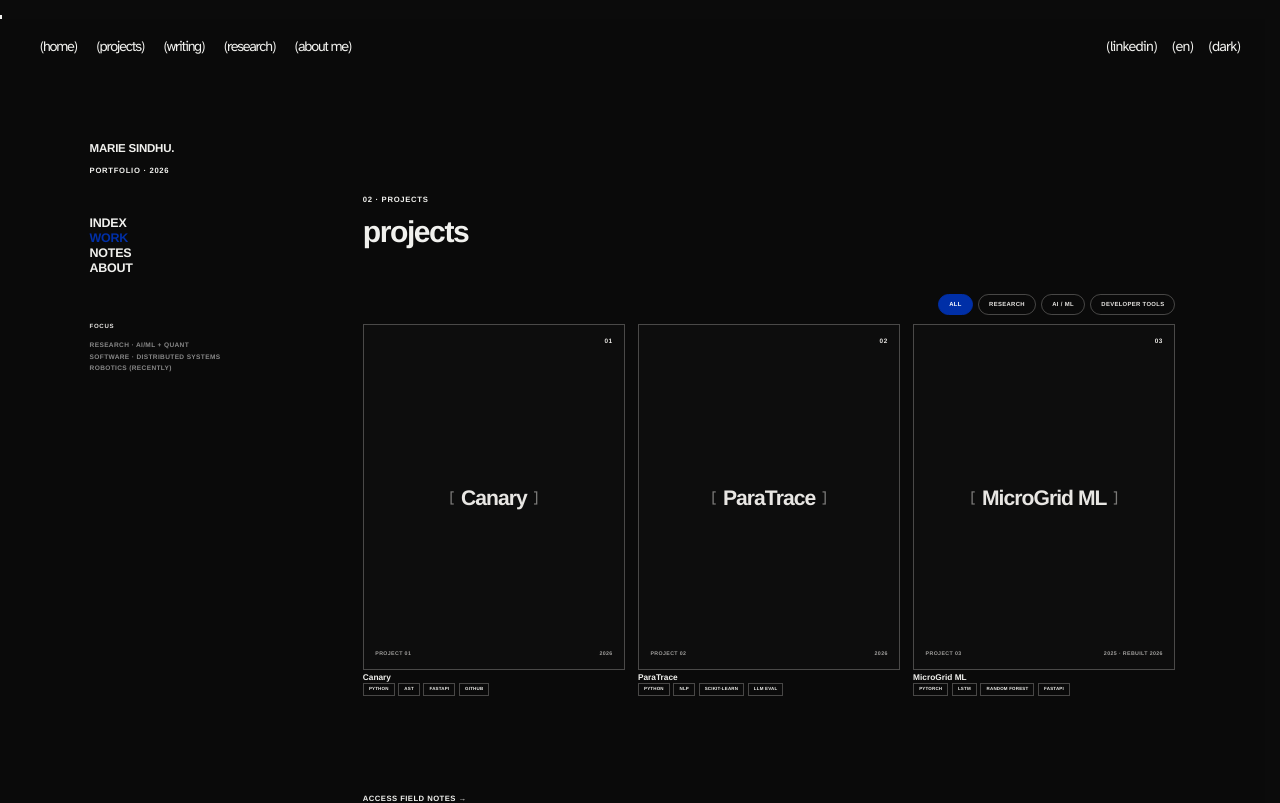
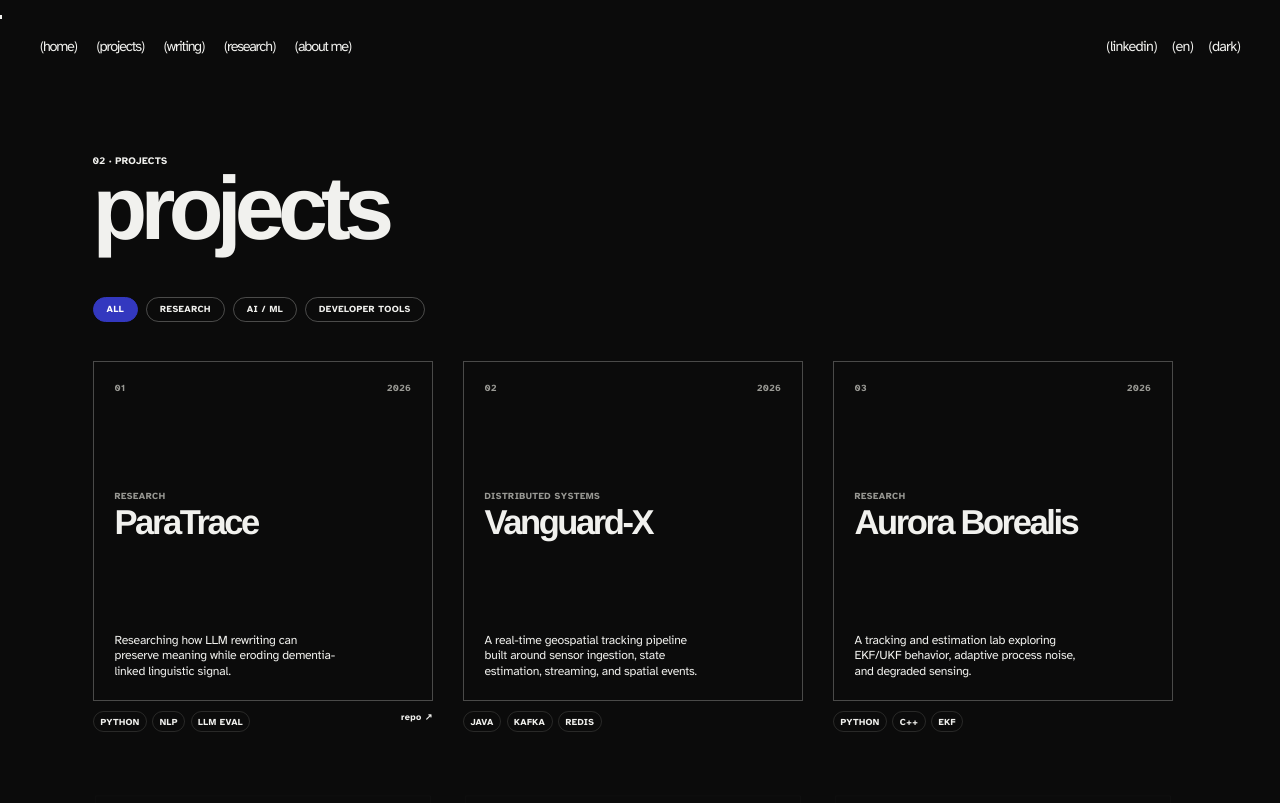
Before and after one commit to cybr-wisp/marie.dev, a Next.js app: page /projects in a window 1280 px wide. Shown: the top 803 px of the page. Built offline with nearby package versions, Linux system fonts and the light colour scheme.

Commit message:
feat: refresh project portfolio content

```diff
--- a/app/projects/page.tsx
+++ b/app/projects/page.tsx
@@ -1,68 +1,29 @@
 import type { Metadata } from "next";
 
-import { ArchiveRail } from "@/components/chrome/ArchiveRail";
 import { ProjectsExplorer } from "@/components/projects/ProjectsExplorer";
 import { projects } from "@/content/projects";
 
 export const metadata: Metadata = {
-  title: "Work",
-  description:
-    "Software, systems, machine learning, and research projects.",
+  title: "Projects",
+  description: "Software, systems, machine learning, and research projects.",
 };
 
 export default function ProjectsPage() {
   return (
-    <main
-      id="main-content"
-      className="archive-page"
-    >
-      <div className="archive-frame">
-        <ArchiveRail current="work" />
+    <main id="main-content" className="editorial-page editorial-projects">
+      <section className="projects-shell" aria-labelledby="projects-title">
+        <header className="section-heading">
+          <span className="section-kicker copy-en">02 · PROJECTS</span>
+          <span className="section-kicker copy-fr">02 · PROJETS</span>
 
-        <section className="archive-content archive-content--work">
-          <header className="archive-header fade-up" style={{ animationDelay: "0.1s" }}>
-            <div>
-              <span className="archive-kicker">
-                <span className="copy-en">
-                  02 · PROJECTS
-                </span>
+          <h1 id="projects-title">
+            <span className="copy-en">projects</span>
+            <span className="copy-fr">projets</span>
+          </h1>
+        </header>
 
-                <span className="copy-fr">
-                  02 · PROJETS
-                </span>
-              </span>
-
-              <h1 className="archive-title">
-                <span className="copy-en">
-                  projects
-                </span>
-
-                <span className="copy-fr">
-                  projets
-                </span>
-              </h1>
-            </div>
-          </header>
-
-          <ProjectsExplorer projects={projects} />
-        </section>
-      </div>
-
-      <div className="field-notes-footer fade-up" style={{ animationDelay: "0.6s" }}>
-        <a
-          href="https://github.com/cybr-wisp/marie.dev"
-          target="_blank"
-          rel="noreferrer"
-        >
-          <span className="copy-en">
-            ACCESS FIELD NOTES →
-          </span>
-
-          <span className="copy-fr">
-            ACCÉDER AUX NOTES DE TERRAIN →
-          </span>
-        </a>
-      </div>
+        <ProjectsExplorer projects={projects} />
+      </section>
     </main>
   );
 }
--- a/components/projects/ProjectsExplorer.tsx
+++ b/components/projects/ProjectsExplorer.tsx
@@ -1,134 +1,75 @@
 "use client";
 
-import Link from "next/link";
 import { useState } from "react";
 
-import type {
-  Project,
-  ProjectCategory,
-} from "@/types/content";
+import type { Project, ProjectCategory } from "@/types/content";
 
 type ProjectsExplorerProps = Readonly<{
   projects: readonly Project[];
 }>;
 
-const filters = [
-  "ALL",
-  "RESEARCH",
-  "AI / ML",
-  "DEVELOPER TOOLS",
-] as const;
+const filters = ["ALL", "RESEARCH", "AI / ML", "DEVELOPER TOOLS"] as const;
 
-type Filter =
-  | "ALL"
-  | ProjectCategory;
+type Filter = "ALL" | ProjectCategory;
 
-export function ProjectsExplorer({
-  projects,
-}: ProjectsExplorerProps) {
-  const [activeFilter, setActiveFilter] =
-    useState<Filter>("ALL");
+export function ProjectsExplorer({ projects }: ProjectsExplorerProps) {
+  const [activeFilter, setActiveFilter] = useState<Filter>("ALL");
 
   const filteredProjects =
     activeFilter === "ALL"
       ? projects
-      : projects.filter((project) =>
-          project.categories.includes(activeFilter),
-        );
+      : projects.filter((project) => project.categories.includes(activeFilter));
 
   return (
-    <div className="work-browser">
-      <div className="work-tools fade-up" style={{ animationDelay: "0.2s" }}>
-        <div
-          className="work-filters"
-          aria-label="Project filters"
-        >
+    <div className="projects-browser">
+      <div className="project-filters" aria-label="Project filters">
         {filters.map((filter) => (
           <button
             type="button"
             key={filter}
             className={
               activeFilter === filter
-                  ? "work-filter is-active"
-                  : "work-filter"
+                ? "project-filter is-active"
+                : "project-filter"
             }
-              onClick={() =>
-                setActiveFilter(filter)
-              }
+            onClick={() => setActiveFilter(filter)}
           >
             {filter}
           </button>
         ))}
       </div>
+
+      <div className="project-grid">
+        {filteredProjects.map((project) => (
+          <article className="project-tile motion-card" id={project.slug} key={project.slug}>
+            <div className="project-tile__surface">
+              <div className="project-tile__topline">
+                <span>{project.number}</span>
+                <span>{project.year}</span>
               </div>
 
-      <div className="work-card-grid fade-up" style={{ animationDelay: "0.35s" }}>
-        {filteredProjects.map((project) => (
-          <article
-            className="work-card"
-            key={project.slug}
-          >
-            <Link
-              href={`/projects/${project.slug}`}
-              className="work-card__project-link"
-              aria-label={`Open ${project.title}`}
-            >
-              <div className="work-card__link">
-                <div className="work-card__top">
-                  <span>{project.number}</span>
+              <div className="project-tile__main">
+                <p>{project.categories[0]}</p>
+                <h2>{project.title}</h2>
               </div>
 
-                <div className="work-card__center">
-                  <span
-                    className="work-card__bracket"
-                    aria-hidden="true"
-                  >
-                    [
-                  </span>
-
-                  <h2>{project.title}</h2>
-
-                  <span
-                    className="work-card__bracket"
-                    aria-hidden="true"
-                  >
-                    ]
-                  </span>
+              <p className="project-tile__summary copy-en">{project.summary.en}</p>
+              <p className="project-tile__summary copy-fr">{project.summary.fr}</p>
             </div>
 
-                <span className="work-card__view">
-                  VIEW PROJECT
-                  <span aria-hidden="true">
-                    ↗
-                  </span>
-                </span>
-
-                <div className="work-card__bottom">
-                  <span>
-                    PROJECT {project.number}
-                  </span>
-
-                  <span>{project.year}</span>
-                </div>
+            <div className="project-tile__meta">
+              <div className="project-tile__tags">
+                {project.tags.slice(0, 3).map((tag) => (
+                  <span key={tag}>{tag}</span>
+                ))}
               </div>
 
-              <div className="work-card__meta">
-                <h3>{project.title}</h3>
-
-                <div className="work-card__tech">
-                  {project.tags
-                    .slice(0, 4)
-                    .map((tag) => (
-                      <span
-                        key={tag}
-                        className="tech-badge"
-                      >
-                        {tag}
-                      </span>
-                    ))}
+              {project.repository ? (
+                <a href={project.repository} target="_blank" rel="noreferrer">
+                  repo ↗
+                </a>
+              ) : null}
             </div>
-              </div>
-            </Link>
           </article>
         ))}
       </div>
--- a/content/projects.ts
+++ b/content/projects.ts
@@ -1,181 +1,109 @@
 import type { Project } from "@/types/content";
 
-export const projects = [
+export const projects: readonly Project[] = [
   {
     number: "01",
+    slug: "paratrace",
+    title: "ParaTrace",
+    year: "2026",
+    categories: ["RESEARCH", "AI / ML", "AI SAFETY"],
+    summary: {
+      en: "Researching how LLM rewriting can preserve meaning while eroding dementia-linked linguistic signal.",
+      fr: "Étude de la façon dont la réécriture par LLM peut préserver le sens tout en érodant le signal linguistique lié à la démence.",
+    },
+    intro: {
+      en: "An AI-safety study of linguistic biomarker preservation under progressive LLM rewriting.",
+      fr: "Une étude de sûreté de l’IA sur la préservation des biomarqueurs linguistiques sous réécriture progressive par LLM.",
+    },
+    tags: ["PYTHON", "NLP", "LLM EVAL", "SCIKIT-LEARN"],
+    sections: [],
+    repository: "https://github.com/cybr-wisp/paratrace-cym2026",
+  },
+  {
+    number: "02",
+    slug: "vanguard-x",
+    title: "Vanguard-X",
+    year: "2026",
+    categories: ["DISTRIBUTED SYSTEMS"],
+    summary: {
+      en: "A real-time geospatial tracking pipeline built around sensor ingestion, state estimation, streaming, and spatial events.",
+      fr: "Un pipeline géospatial temps réel combinant ingestion de capteurs, estimation d’état, streaming et événements spatiaux.",
+    },
+    intro: {
+      en: "A distributed tracking system for ingesting, fusing, and serving live geospatial state.",
+      fr: "Un système distribué de suivi pour ingérer, fusionner et servir un état géospatial en direct.",
+    },
+    tags: ["JAVA", "KAFKA", "REDIS", "PROTOBUF"],
+    sections: [],
+  },
+  {
+    number: "03",
+    slug: "aurora-borealis",
+    title: "Aurora Borealis",
+    year: "2026",
+    categories: ["RESEARCH"],
+    summary: {
+      en: "A tracking and estimation lab exploring EKF/UKF behavior, adaptive process noise, and degraded sensing.",
+      fr: "Un laboratoire de suivi et d’estimation explorant EKF/UKF, le bruit de processus adaptatif et la détection dégradée.",
+    },
+    intro: {
+      en: "A radar tracking sandbox for state estimation, maneuver recovery, and Monte Carlo validation.",
+      fr: "Un banc d’essai radar pour l’estimation d’état, la récupération après manœuvre et la validation Monte Carlo.",
+    },
+    tags: ["PYTHON", "C++", "EKF", "UKF"],
+    sections: [],
+  },
+  {
+    number: "04",
     slug: "canary",
     title: "Canary",
     year: "2026",
-    categories: [
-      "DEVELOPER TOOLS",
-      "STATIC ANALYSIS",
-    ],
+    categories: ["DEVELOPER TOOLS", "STATIC ANALYSIS"],
     summary: {
-      en:
-        "Repository-aware semantic regression detection for GitHub pull requests.",
-      fr:
-        "Détection de régressions sémantiques, consciente du dépôt, pour les pull requests GitHub.",
+      en: "Repository-aware semantic regression detection for GitHub pull requests.",
+      fr: "Détection de régressions sémantiques à l’échelle du dépôt pour les pull requests GitHub.",
     },
     intro: {
-      en:
-        "Canary asks a stricter question than whether a pull request is syntactically valid: what existing code could this change break? It compares Python interfaces across BASE and HEAD, indexes repository call sites, validates callers against the changed API, and reports confirmed incompatibilities through GitHub Checks or the CLI.",
-      fr:
-        "Canary pose une question plus exigeante que la simple validité syntaxique d'une pull request : quel code existant ce changement peut-il casser ? Il compare les interfaces Python entre BASE et HEAD, indexe les sites d'appel du dépôt, valide les appelants par rapport à l'API modifiée et signale les incompatibilités confirmées via GitHub Checks ou la CLI.",
+      en: "Static analysis for detecting incompatible Python API changes before merge.",
+      fr: "Analyse statique pour détecter les modifications incompatibles d’API Python avant fusion.",
     },
-    tags: [
-      "PYTHON",
-      "AST",
-      "FASTAPI",
-      "GITHUB",
-    ],
-    sections: [
-      {
-        label: {
-          en: "PROBLEM",
-          fr: "PROBLÈME",
-        },
-        body: {
-          en:
-            "A function definition and a call site can each remain valid Python while becoming incompatible with one another after an interface change. Canary treats that repository-level relationship as the object of analysis.",
-          fr:
-            "Une définition de fonction et un site d'appel peuvent chacun rester du Python valide tout en devenant incompatibles après une modification d'interface. Canary traite cette relation à l'échelle du dépôt comme l'objet de l'analyse.",
-        },
-      },
-      {
-        label: {
-          en: "SYSTEM",
-          fr: "SYSTÈME",
-        },
-        body: {
-          en:
-            "Canary resolves BASE and HEAD, parses changed Python APIs into ASTs, produces semantic compatibility findings, builds a repository-wide symbol and call-site index, then performs argument-aware validation to distinguish confirmed breakages from unaffected or unknown callers.",
-          fr:
-            "Canary résout BASE et HEAD, analyse les API Python modifiées sous forme d'AST, produit des constats de compatibilité sémantique, construit un index des symboles et des sites d'appel à l'échelle du dépôt, puis valide les arguments afin de distinguer les ruptures confirmées des appelants non affectés ou indéterminés.",
-        },
-      },
-      {
-        label: {
-          en: "ENGINEERING",
-          fr: "INGÉNIERIE",
-        },
-        body: {
-          en:
-            "The GitHub App and Typer CLI share the same deterministic analysis engine. FastAPI handles webhook delivery, GitHub App authentication and Checks API integration sit behind dedicated boundaries, and the test suite exercises semantic rules, call validation, webhook behavior, and integration paths.",
-          fr:
-            "La GitHub App et la CLI Typer partagent le même moteur d'analyse déterministe. FastAPI gère les webhooks, l'authentification GitHub App et l'intégration Checks API sont isolées derrière des frontières dédiées, et la suite de tests couvre les règles sémantiques, la validation des appels, les webhooks et les chemins d'intégration.",
-        },
-      },
-    ],
+    tags: ["PYTHON", "AST", "FASTAPI", "GITHUB"],
+    sections: [],
     repository: "https://github.com/cybr-wisp/canary",
   },
   {
-    number: "02",
-    slug: "paratrace",
-    title: "ParaTrace",
-    year: "2026",
-    categories: [
-      "RESEARCH",
-      "AI SAFETY",
-    ],
+    number: "05",
+    slug: "microgrid-ml",
+    title: "MicroGrid ML",
+    year: "2025",
+    categories: ["AI / ML", "ENERGY SYSTEMS"],
     summary: {
-      en:
-        "An AI-safety study showing how LLM rewriting can preserve semantic meaning while eroding dementia-linked linguistic signal.",
-      fr:
-        "Une étude de sûreté de l'IA montrant que la réécriture par LLM peut préserver le sens tout en érodant le signal linguistique lié à la démence.",
+      en: "Machine learning for next-hour electricity forecasting and temporal microgrid fault-risk detection.",
+      fr: "Apprentissage automatique pour la prévision électrique à une heure et la détection temporelle du risque de panne.",
     },
     intro: {
-      en:
-        "ParaTrace audits a hidden interaction between AI clinical scribes and speech-based cognitive screening: the rewritten note can remain semantically faithful while the linguistic form carrying diagnostic signal moves toward chance-level classification.",
-      fr:
-        "ParaTrace audite une interaction cachée entre les scribes cliniques d'IA et le dépistage cognitif fondé sur la parole : la note réécrite peut rester sémantiquement fidèle tandis que la forme linguistique portant le signal diagnostique se rapproche d'une classification au niveau du hasard.",
+      en: "Forecasting and fault detection for residential microgrid time series.",
+      fr: "Prévision et détection de pannes pour des séries temporelles de micro-réseaux résidentiels.",
     },
-    tags: [
-      "PYTHON",
-      "NLP",
-      "SCIKIT-LEARN",
-      "LLM EVAL",
-    ],
-    sections: [
-      {
-        label: {
-          en: "QUESTION",
-          fr: "QUESTION",
-        },
-        body: {
-          en:
-            "Clinical AI scribes are designed to normalize speech, while computational cognitive screening relies on linguistic patterns such as coherence, lexical choice, syntactic structure, repetitions, and disfluencies. ParaTrace measures whether those objectives conflict.",
-          fr:
-            "Les scribes cliniques d'IA sont conçus pour normaliser la parole, tandis que le dépistage cognitif computationnel s'appuie sur des motifs linguistiques comme la cohérence, le choix lexical, la structure syntaxique, les répétitions et les disfluences. ParaTrace mesure si ces objectifs entrent en conflit.",
-        },
-      },
-      {
-        label: {
-          en: "METHOD",
-          fr: "MÉTHODE",
-        },
-        body: {
-          en:
-            "The pipeline compares clinically labeled source transcripts with progressively rewritten versions across multiple LLM backends, then measures how linguistic biomarkers and downstream diagnostic classification change.",
-          fr:
-            "Le pipeline compare des transcriptions sources étiquetées cliniquement à des versions progressivement réécrites sur plusieurs backends LLM, puis mesure l'évolution des biomarqueurs linguistiques et de la classification diagnostique en aval.",
-        },
-      },
-    ],
-    repository: "https://github.com/cybr-wisp/paratrace-cym2026",
+    tags: ["PYTORCH", "LSTM", "FASTAPI", "TIME SERIES"],
+    sections: [],
+    repository: "https://github.com/cybr-wisp/microgrid-ml-cym2025",
   },
   {
-    number: "03",
-    slug: "microgrid-ml",
-    title: "MicroGrid ML",
-    year: "2025 · REBUILT 2026",
-    categories: [
-      "AI / ML",
-      "ENERGY SYSTEMS",
-    ],
+    number: "06",
+    slug: "helios",
+    title: "Helios",
+    year: "2026",
+    categories: ["AI / ML", "RESEARCH"],
     summary: {
-      en:
-        "Machine learning for next-hour electricity forecasting and temporal microgrid fault-risk detection.",
-      fr:
-        "Apprentissage automatique pour la prévision électrique à une heure et la détection temporelle du risque de panne dans un micro-réseau.",
+      en: "An Earth-observation ML project exploring multimodal geospatial foundation models for remote-sensing analysis.",
+      fr: "Un projet ML d’observation de la Terre explorant des modèles fondamentaux géospatiaux multimodaux pour la télédétection.",
     },
     intro: {
-      en:
-        "MicroGrid ML asks two linked questions: what will residential electricity consumption look like in the next hour, and does the recent generation signal already contain evidence that a fault is emerging?",
-      fr:
-        "MicroGrid ML pose deux questions liées : à quoi ressemblera la consommation électrique résidentielle dans la prochaine heure, et le signal de production récent contient-il déjà des indices qu'une défaillance est en train d'apparaître ?",
+      en: "Applied Earth-observation machine learning built around multimodal satellite data.",
+      fr: "Apprentissage automatique appliqué à l’observation de la Terre à partir de données satellitaires multimodales.",
     },
-    tags: [
-      "PYTORCH",
-      "LSTM",
-      "RANDOM FOREST",
-      "FASTAPI",
-    ],
-    sections: [
-      {
-        label: {
-          en: "FORECASTING",
-          fr: "PRÉVISION",
-        },
-        body: {
-          en:
-            "A global PyTorch LSTM consumes 24 hours of normalized residential consumption and cyclical calendar features to predict next-hour electricity use, evaluated chronologically against a persistence baseline.",
-          fr:
-            "Un LSTM PyTorch global consomme 24 heures de consommation résidentielle normalisée et de variables calendaires cycliques afin de prévoir l'utilisation électrique de l'heure suivante, avec une évaluation chronologique contre une baseline de persistance.",
-        },
-      },
-      {
-        label: {
-          en: "FAULT RISK",
-          fr: "RISQUE DE PANNE",
-        },
-        body: {
-          en:
-            "A class-balanced Random Forest scores temporal degradation features derived from recent generation behavior. Evaluation holds out entire faulty households to test whether risk ranking generalizes beyond the households seen during training.",
-          fr:
-            "Une forêt aléatoire équilibrée par classe attribue un score à des caractéristiques de dégradation temporelle dérivées du comportement récent de la production. L'évaluation exclut des ménages défaillants entiers afin de tester si le classement du risque se généralise au-delà des ménages observés à l'entraînement.",
-        },
-      },
-    ],
-    repository: "https://github.com/cybr-wisp/microgrid-ml-cym2025",
+    tags: ["PYTHON", "PYTORCH", "GEOSPATIAL", "EO"],
+    sections: [],
   },
-] satisfies readonly Project[];
+];
```
Lines whose indentation alone changed are shown as unchanged.
